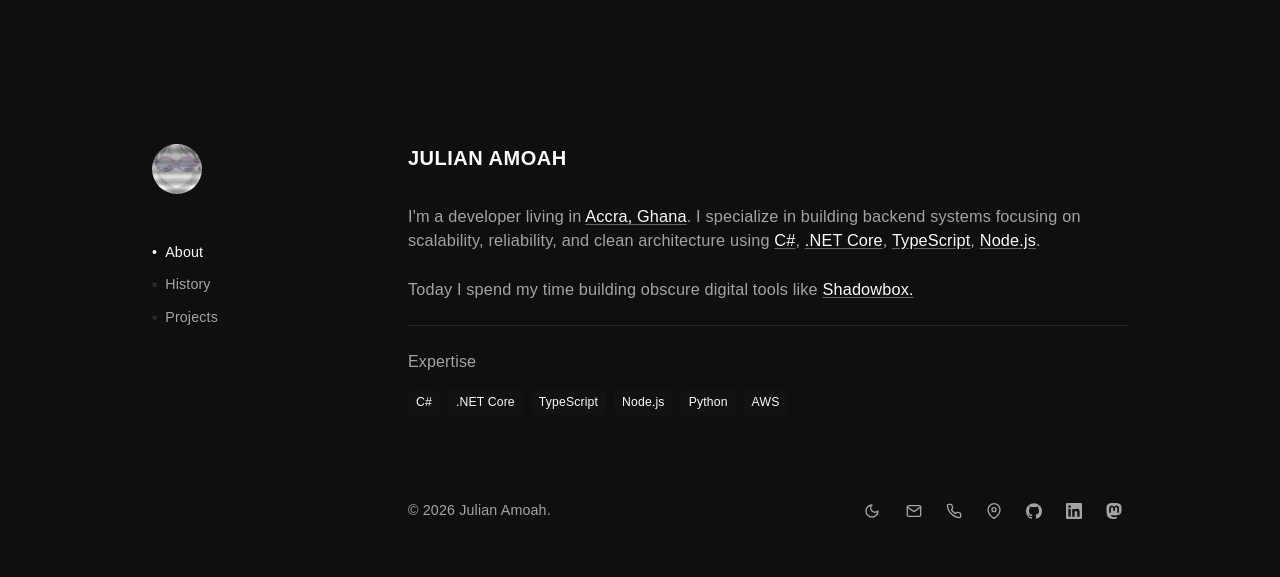
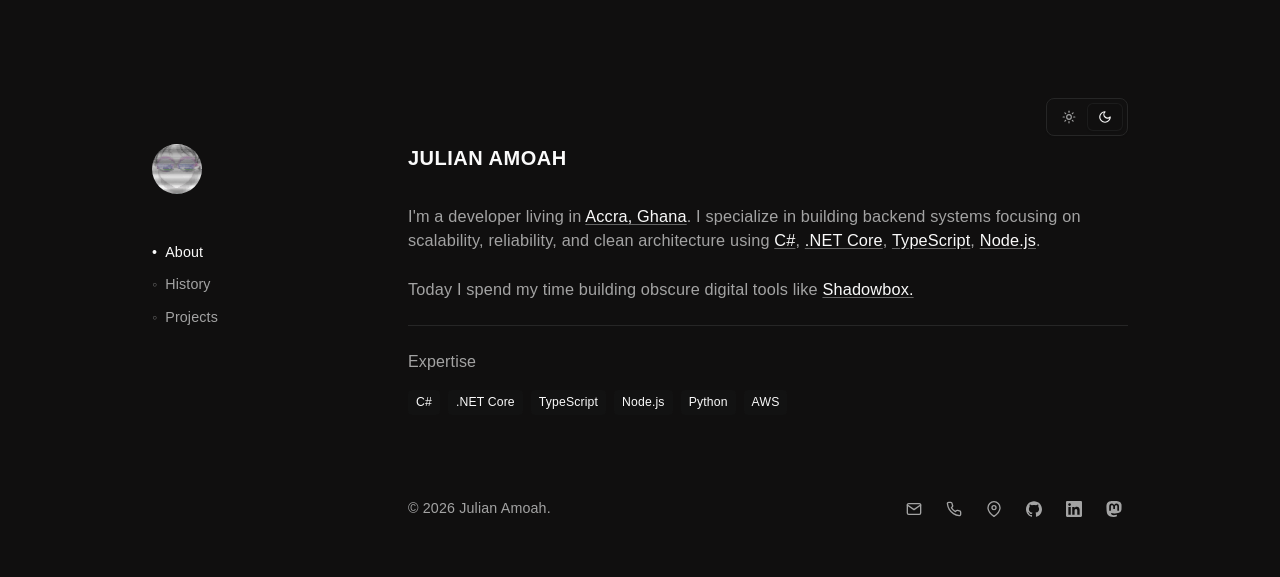
Before and after one commit to EnJulian/portfolio, a Next.js app: page /about in a window 1280 px wide. Shown: the top 577 px of the page. Built offline with nearby package versions, Linux system fonts and the light colour scheme; a web font is replaced by a local one.

Commit message:
Refactor Footer and SiteLayout components to remove ThemeToggle and integrate ThemeSegmentedToggle for improved theme management.

```diff
--- a/src/components/footer.tsx
+++ b/src/components/footer.tsx
@@ -6,7 +6,6 @@ import { MailIcon } from "@/components/icons/MailIcon";
 import { PhoneIcon } from "@/components/icons/PhoneIcon";
 import { LocationIcon } from "@/components/icons/LocationIcon";
 import { mobileCtaSafeAreaClassName } from "@/components/mobile-cta";
-import { ThemeToggle } from "@/components/theme-toggle";
 import { focusRing } from "@/lib/focus-ring";
 import { cn } from "@/lib/utils";
 
@@ -31,8 +30,6 @@ export function Footer({ className = "" }: FooterProps) {
         </div>
 
         <div className="flex flex-wrap items-center justify-center gap-1 sm:gap-2 md:justify-end md:gap-3">
-          <ThemeToggle />
-
           <a
             href={`mailto:${RESUME_DATA.contact.email}`}
             className={`p-2 text-muted-foreground transition-colors hover:text-foreground sm:p-1.5 ${focusRing}`}
--- a/src/components/site-layout.tsx
+++ b/src/components/site-layout.tsx
@@ -10,6 +10,7 @@ import { Footer } from "./footer";
 import { MobileNav } from "./mobile-nav";
 import { mobileCtaSafeAreaClassName } from "./mobile-cta";
 import { NavLink } from "./ui/nav-link";
+import { ThemeSegmentedToggle } from "./theme-segmented-toggle";
 
 interface SiteLayoutProps {
   children: React.ReactNode;
@@ -92,7 +93,10 @@ export function SiteLayout({ children }: SiteLayoutProps) {
           </aside>
 
           <main className="overflow-y-visible p-4 sm:p-6 md:w-3/4 md:self-start">
-            <div className="mb-8 hidden shrink-0 md:block">
+            <div className="relative mb-8 hidden shrink-0 md:block">
+              <div className="absolute right-0 bottom-full pb-2">
+                <ThemeSegmentedToggle className="shrink-0" />
+              </div>
               <h1 className="font-sans text-header-xl font-bold uppercase tracking-wide">
                 <Link
                   href="/about"
--- /dev/null
+++ b/src/components/theme-segmented-toggle.tsx
@@ -0,0 +1,70 @@
+"use client";
+
+import { Moon, Sun } from "lucide-react";
+import { useEffect, useState } from "react";
+import { useThemeTransition } from "@/hooks/use-theme-transition";
+import { cn } from "@/lib/utils";
+import { focusRing } from "@/lib/focus-ring";
+
+interface ThemeSegmentedToggleProps {
+  className?: string;
+}
+
+export function ThemeSegmentedToggle({ className }: ThemeSegmentedToggleProps) {
+  const { theme, setTheme } = useThemeTransition();
+  const [mounted, setMounted] = useState(false);
+
+  useEffect(() => {
+    setMounted(true);
+  }, []);
+
+  const isDark = theme !== "light";
+  const label = isDark ? "Switch to light mode" : "Switch to dark mode";
+
+  const segmentClass = (active: boolean) =>
+    cn(
+      "flex items-center justify-center rounded-md px-2.5 py-1.5",
+      active
+        ? "border border-border/60 bg-background text-foreground shadow-sm"
+        : "border border-transparent text-muted-foreground",
+    );
+
+  if (!mounted) {
+    return (
+      <div
+        className={cn(
+          "inline-flex rounded-lg border border-border bg-secondary/40 p-1 shadow-sm",
+          className,
+        )}
+        aria-hidden
+      >
+        <div className={segmentClass(false)}>
+          <Sun className="h-3.5 w-3.5 shrink-0" />
+        </div>
+        <div className={segmentClass(true)}>
+          <Moon className="h-3.5 w-3.5 shrink-0" />
+        </div>
+      </div>
+    );
+  }
+
+  return (
+    <button
+      type="button"
+      onClick={() => setTheme(isDark ? "light" : "dark")}
+      aria-label={label}
+      className={cn(
+        "inline-flex rounded-lg border border-border bg-secondary/40 p-1 shadow-sm transition-colors hover:bg-secondary/60",
+        focusRing,
+        className,
+      )}
+    >
+      <span className={segmentClass(!isDark)} aria-hidden>
+        <Sun className="h-3.5 w-3.5 shrink-0" />
+      </span>
+      <span className={segmentClass(isDark)} aria-hidden>
+        <Moon className="h-3.5 w-3.5 shrink-0" />
+      </span>
+    </button>
+  );
+}
```
